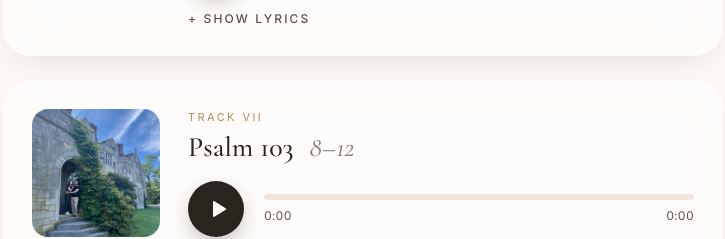
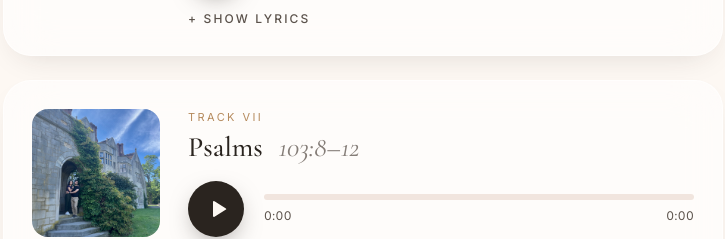
Before and after one commit to juanbanchs/allison-juan-wedding-music, a React (Vite) app: page / in a window 1280 px wide. Shown: the part 2580-2819 px from the top of the page, without its empty margins (277-1002 px from the left). Built offline with nearby package versions, Linux system fonts and the light colour scheme.

Commit message:
Psalms: title 'Psalms', verse '103:8–12' as movement

```diff
--- a/src/tracks.ts
+++ b/src/tracks.ts
@@ -207,8 +207,8 @@ it would be utterly scorned.`,
   {
     id: 'psalm-103',
     number: 'VII',
-    title: 'Psalm 103',
-    movement: '8–12',
+    title: 'Psalms',
+    movement: '103:8–12',
     audioFile: `${base}audio/track6-v2-psalm-103-8-12.mp3`,
     photo: `${base}photos/IMG_7038.jpg`,
     lyrics: `The Lord is compassionate and gracious,
```
